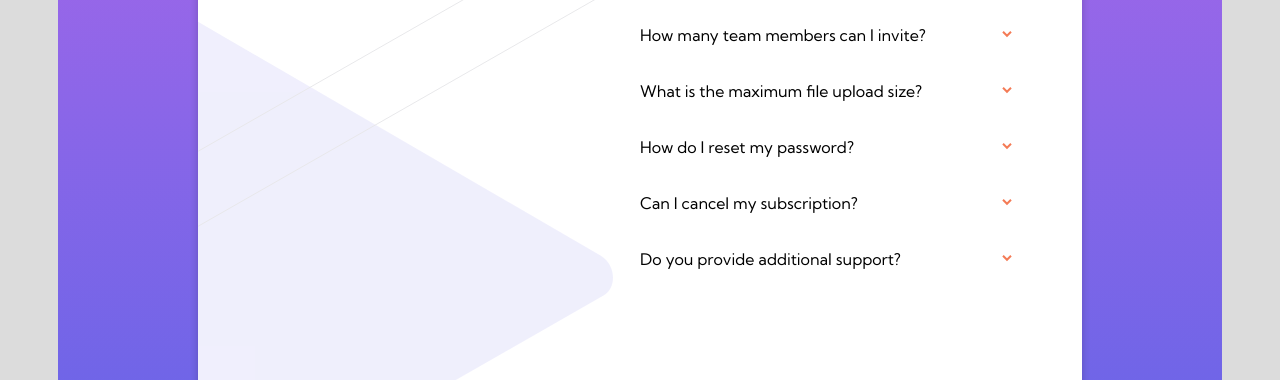
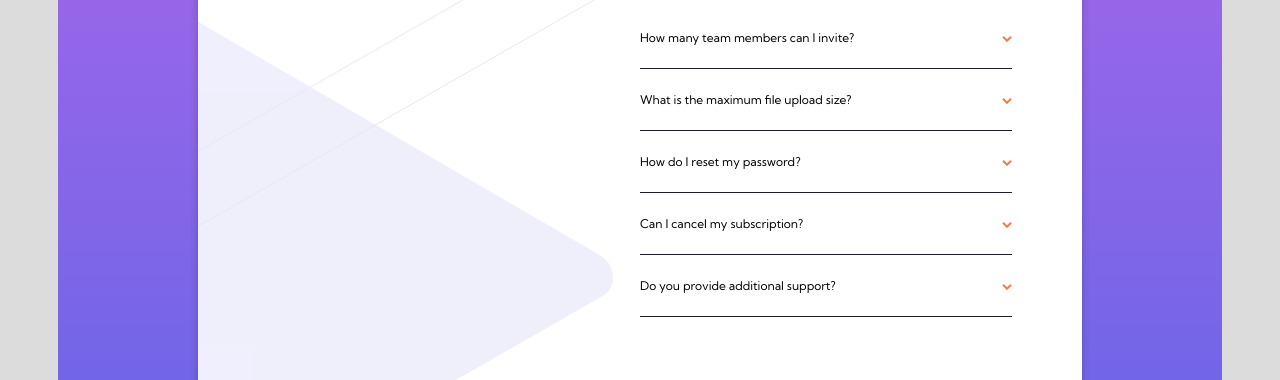
Before and after one commit to RichardOey/frontendmentor-challenge, a plain HTML site: page 1-faq-accordion-card-main/index.html in a window 1280 px wide. Shown: the part 417-797 px from the top of the page. Drawn offline with Linux system fonts and the light colour scheme.

Commit message:
change font-size to '12'

```diff
--- a/1-faq-accordion-card-main/index.html
+++ b/1-faq-accordion-card-main/index.html
@@ -26,11 +26,11 @@
                 </div>
               </div>
             </div>
-
             <div class="column">
-              <div class ="title">
+              <div class="title">
                 FAQ
               </div>
+              <div class="section">
                 <div class="accordion">
                   How many team members can I invite?
                 </div>
@@ -38,12 +38,16 @@
                   You can invite up to 2 additional users on the Free plan. There is no limit on
                   team members for the Premium plan.
                 </div>
+              </div>
+              <div class="section">
                 <div class="accordion">
                   What is the maximum file upload size?
                 </div>
                 <div class="panel">
                   No more than 2GB. All files in your account must fit your allotted storage space.
                 </div>
+              </div>
+              <div class="section">
                 <div class="accordion">
                   How do I reset my password?
                 </div>
@@ -51,17 +55,22 @@
                   Click “Forgot password” from the login page or “Change password” from your profile page.
                   A reset link will be emailed to you.
                 </div>
+              </div>
+              <div class="section">
                 <div class="accordion">
                   Can I cancel my subscription?
                 </div>
                 <div class="panel">
                   Yes! Send us a message and we’ll process your request no questions asked.
                 </div>
+              </div>
+              <div class="section">
                 <div class="accordion">
                   Do you provide additional support?
                 </div>
                 <div class="panel">
                   Chat and email support is available 24/7. Phone lines are open during normal business hours.
+                </div>
               </div>
             </div>
           </div>
@@ -77,14 +86,14 @@
 </body>
 <script>
   let acc = document.getElementsByClassName("accordion");
-  let i ;
+  let i;
 
-  for (i = 0 ; i < acc.length; i++){
-    acc[i].addEventListener("click", function(){
+  for (i = 0; i < acc.length; i++) {
+    acc[i].addEventListener("click", function () {
 
       this.classList.toggle("active");
       let panel = this.nextElementSibling;
-      if (panel.style.display === "block"){
+      if (panel.style.display === "block") {
         panel.style.display = "none";
       } else {
         panel.style.display = "block";
--- a/1-faq-accordion-card-main/style.css
+++ b/1-faq-accordion-card-main/style.css
@@ -1,6 +1,7 @@
 body {
   background-color: gainsboro;
-  font-family: 'Kumbh Sans', sans-serif;
+  font-family: "Kumbh Sans", sans-serif;
+  font-size: 12px;
 }
 
 .container {
@@ -46,7 +47,7 @@ body {
   left: 0;
 }
 
-.illustration-woman{
+.illustration-woman {
   position: absolute;
   top: -10px;
   left: -120px;
@@ -63,7 +64,6 @@ body {
 .accordion {
   cursor: pointer;
   text-align: left;
-  border-bottom: 1px solid;
   padding: 18px 0px;
   width: 100%;
   text-align: left;
@@ -90,10 +90,13 @@ body {
 }
 .active {
   font-weight: bold;
-  color: hsl(238, 29%, 16%)
+  color: hsl(238, 29%, 16%);
 }
 
 .panel {
+  -webkit-transition: max-height 0.2s ease-in-out;
+  -moz-transition: max-height 0.2s ease-in-out;
+  -ms-transition: max-height 0.2s ease-in-out;
   transition: max-height 0.2s ease-out;
   background-color: white;
   color: grey;
@@ -102,22 +105,25 @@ body {
   font-family: "Kumbh Sans";
 }
 
+.section {
+  padding: 5px 0px;
+  border-bottom: 1px solid hsl(238, 29%, 16%);
+}
+
 .attribution {
   font-size: 11px;
   text-align: center;
   font-family: "Kumbh Sans";
-
 }
 .attribution a {
   color: hsl(228, 45%, 44%);
   font-family: "Kumbh Sans";
-
 }
 
 .title {
-    font-family: sans-serif;
-    font-weight: bold;
-    margin: 10px 0px;
-    font-size: 30px;
-    color: hsl(238, 29%, 16%)
+  font-family: sans-serif;
+  font-weight: bold;
+  margin: 10px 0px;
+  font-size: 30px;
+  color: hsl(238, 29%, 16%);
 }
```
Lines whose indentation alone changed are shown as unchanged.
